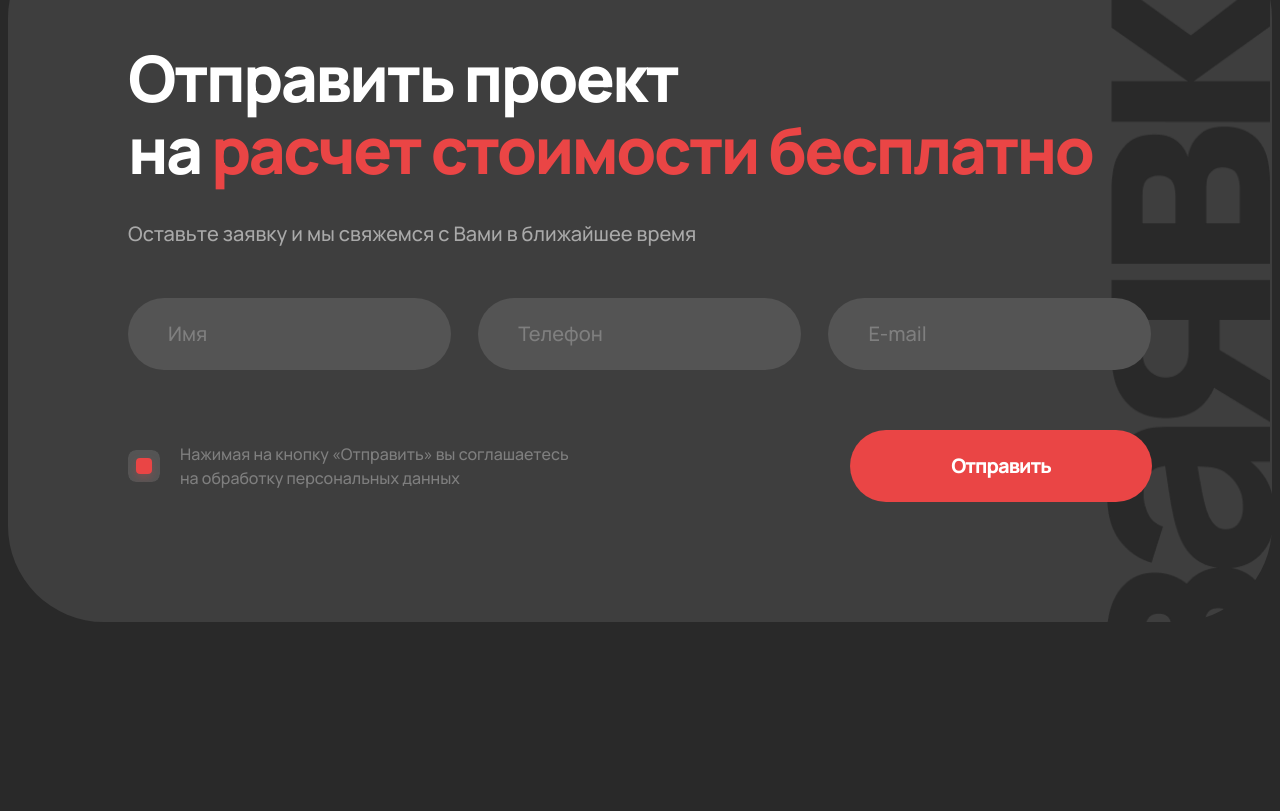
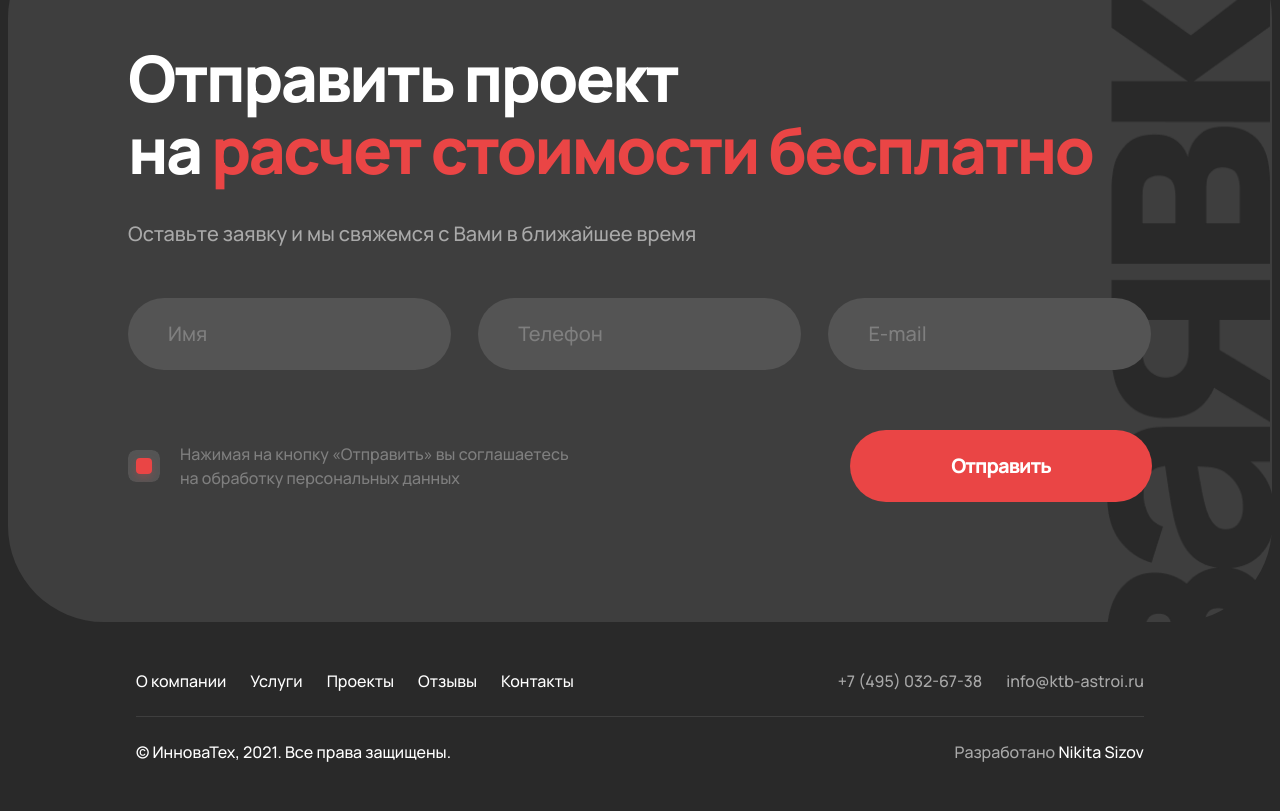
Before and after one commit to pain1k/carbon-remaster, a website built with webpack: page src/index.html in a window 1280 px wide. Shown: the part 4428-5239 px from the top of the page. Before the commit the page ends 5050 px from the top, so only its background shows below. Built offline with nearby package versions, Linux system fonts and the light colour scheme.

Commit message:
added footer

```diff
--- a/src/assets/scss/UI/btn.scss
+++ b/src/assets/scss/UI/btn.scss
@@ -8,6 +8,7 @@
   background: $red;
   border-radius: 40px;
   border: none;
+  outline: none;
   cursor: pointer;
   font-family: "Manrope";
   font-weight: 800;
--- a/src/assets/scss/app.scss
+++ b/src/assets/scss/app.scss
@@ -2,6 +2,7 @@
 @import 'utils/fonts';
 @import 'utils/reset';
 //@import 'sections/header';
+@import 'sections/footer';
 @import "utils/globals";
 @import 'sections/lead-block';
 @import 'sections/main';
--- /dev/null
+++ b/src/assets/scss/sections/footer.scss
@@ -0,0 +1,100 @@
+.footer{
+  padding: 48px 120px;
+  &__top,
+  &__bottom,
+  &__list{
+    display: flex;
+    align-items: center;
+    justify-content: space-between;
+  }
+  &__top{
+    padding-bottom: 24px;
+    border-bottom: 1px solid  $gray-1;
+  }
+  &__bottom{
+    padding-top: 24px;
+  }
+  &__list,
+  &__copyright{
+    color: $white;
+  }
+  &__link{
+    font-size: 16px;
+    line-height: 20px;
+    &:hover{
+      opacity: .7;
+    }
+  }
+  &__item{
+    &:not(:first-child){
+      margin-left: 24px;
+    }
+  }
+  &__contacts,
+  &__developer{
+    color: $gray-5;
+  }
+  &__author{
+      color: $white;
+  }
+  &__mail{
+    margin-left: 24px;
+  }
+  &__phone{
+    display: inline-block;
+  }
+  &__contacts{
+    display: flex;
+    align-items: center;
+  }
+  @media($tablet){
+    padding: 40px 16px 24px;
+    &__top{
+      flex-wrap: wrap;
+    }
+  }
+  @media($mobile){
+    &__list{
+      width: 100%;
+      flex-wrap: wrap;
+      justify-content: space-between;
+      padding-bottom: 24px;
+      border-bottom: 1px solid $gray-1;
+    }
+    &__item{
+      width: 49%;
+      &:not(:first-child){
+        margin-left: 0;
+      }
+      &:nth-child(n+3){
+        margin-top: 16px;
+      }
+    }
+    &__contacts{
+      margin-top: 24px;
+      display: flex;
+      align-items: center;
+      flex-wrap: wrap;
+    }
+    &__mail,
+    &__phone{
+      width: 100%;
+      font-weight: 700;
+      color: $white;
+    }
+    &__mail{
+      margin-left: 0;
+      margin-top: 16px;
+    }
+    &__bottom{
+      flex-wrap: wrap;
+    }
+    &__developer,
+    &__copyright{
+      width: 100%;
+    }
+    &__developer{
+      margin-top: 16px;
+    }
+  }
+}
--- a/src/index.html
+++ b/src/index.html
@@ -174,6 +174,42 @@
             </div>
         </form>
     </section>
+
+    <footer class="footer">
+        <div class="container">
+            <div class="footer__top">
+                <ul class="footer__list">
+                    <li class="footer__item">
+                        <a href="./about.html" class="footer__link">О компании</a>
+                    </li>
+                    <li class="footer__item">
+                        <a href="./services.html" class="footer__link">Услуги</a>
+                    </li>
+                    <li class="footer__item">
+                        <a href="./projects.html" class="footer__link">Проекты</a>
+                    </li>
+                    <li class="footer__item">
+                        <a href="./feedback.html" class="footer__link">Отзывы</a>
+                    </li>
+                    <li class="footer__item">
+                        <a href="./contacts.html" class="footer__link">Контакты</a>
+                    </li>
+                </ul>
+                <div class="footer__contacts">
+                    <div class="footer__phone">
+                        <a href="tel:+74950326738" class="footer__link">+7 (495) 032-67-38</a>
+                    </div>
+                    <div class="footer__mail">
+                        <a href="mailto:info@ktb-astroi.ru" class="footer__link">info@ktb-astroi.ru</a>
+                    </div>
+                </div>
+            </div>
+            <div class="footer__bottom">
+                <p class="footer__copyright">© ИнноваТех, 2021. Все права защищены.</p>
+                <p class="footer__developer">Разработано  <a class="footer__author" href="https://github.com/pain1k" target="_blank">Nikita Sizov</a></p>
+            </div>
+        </div>
+    </footer>
 </div>
 </body>
 </html>
```
